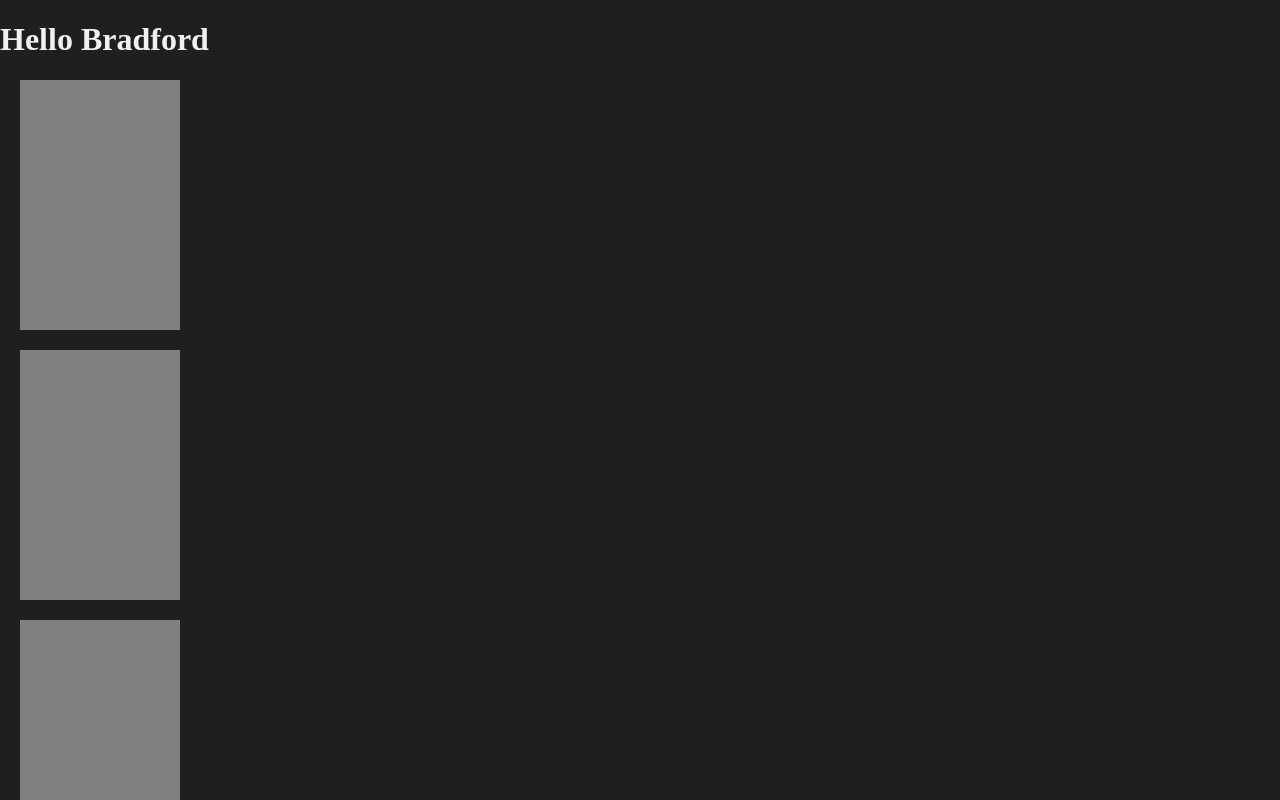
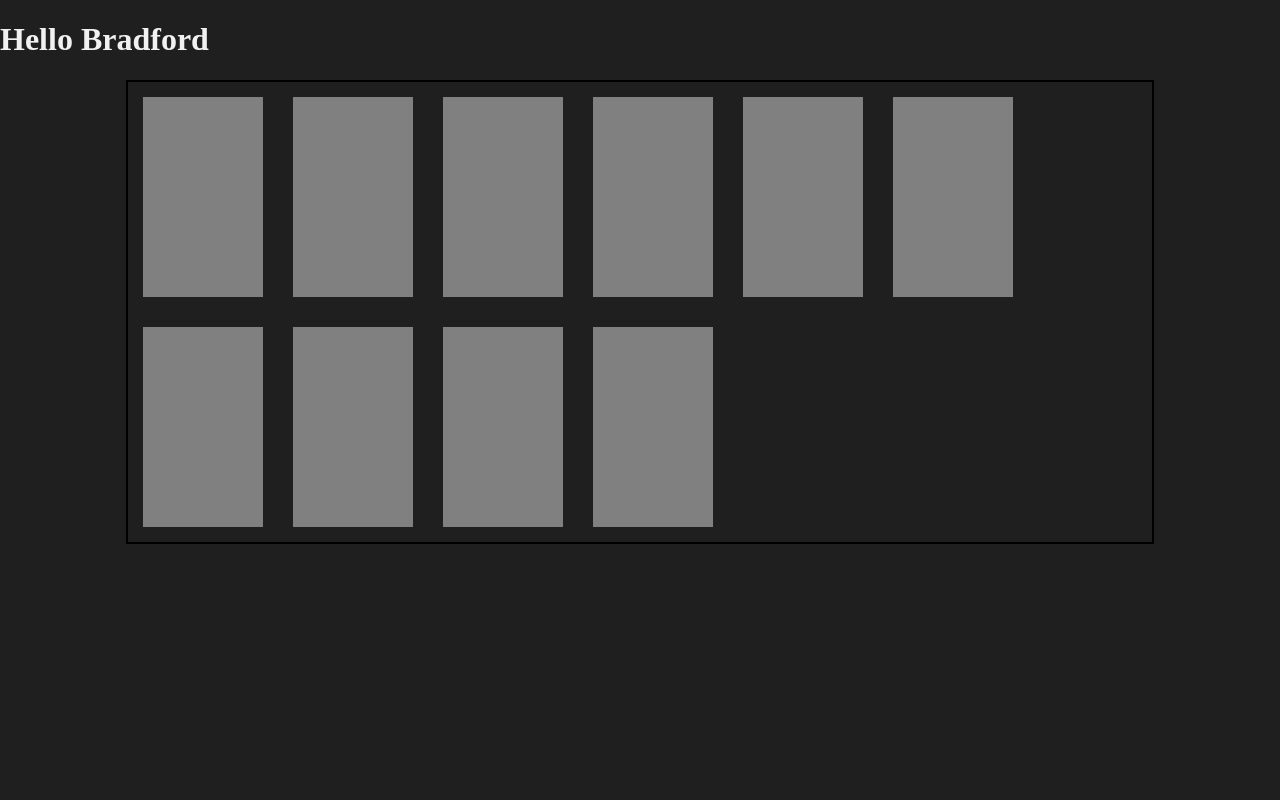
Before and after one commit to Fosters-Home-for-Imaginary-Friends/project-atelier, a React app: page / in a window 1280 px wide. Shown: the top 800 px of the page. Built offline with nearby package versions, Linux system fonts and the light colour scheme; a web font is replaced by a local one.

Commit message:
Added a key property to ProductCard to remove error message. Added some basic css styling.

```diff
--- a/public/index.css
+++ b/public/index.css
@@ -18,7 +18,18 @@ h1 {
 
 .product-card {
   background-color: grey;
-  width: 160px;
-  height: 250px;
-  margin: 20px;
+  width: 120px;
+  height: 200px;
+  margin: 15px;
+  display: inline-flex;
 }
+.related-products {
+  border: solid black 2px;
+  width: 80%;
+  margin: auto;
+}
+.related-products-carousel {
+  width: 600px;
+  margin: auto;
+  border: solid black 2px;
+}
--- a/src/components/related/ProductCard.jsx
+++ b/src/components/related/ProductCard.jsx
@@ -3,6 +3,7 @@ import React from 'react';
 const ProductCard = () => {
   return (
     <div className="product-card">
+      <h1></h1>
     </div>
   );
 };
```
